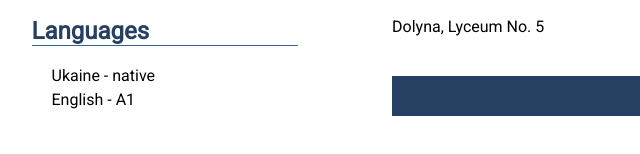
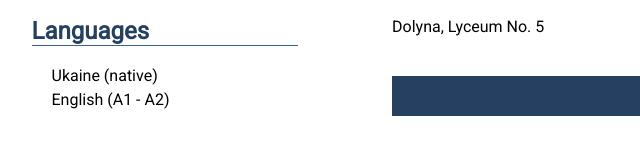
Before and after one commit to Valentyn232/CV-Vowk-Valentyn, a plain HTML site: page src/index.html in a window 1280 px wide. Shown: the part 568-722 px from the top of the page, 113-753 px from the left. Drawn offline with Linux system fonts and the light colour scheme; files whose address does not match are found by name.

Commit message:
update languages

```diff
--- a/src/index.html
+++ b/src/index.html
@@ -54,10 +54,10 @@
 
         <ul class="cv__languages-list">
           <li class="cv__languages-list-item">
-            Ukaine - native
+            Ukaine (native)
           </li>
           <li class="cv__languages-list-item">
-            English - A1
+            English (A1 - A2)
           </li>
         </ul>
 
```
